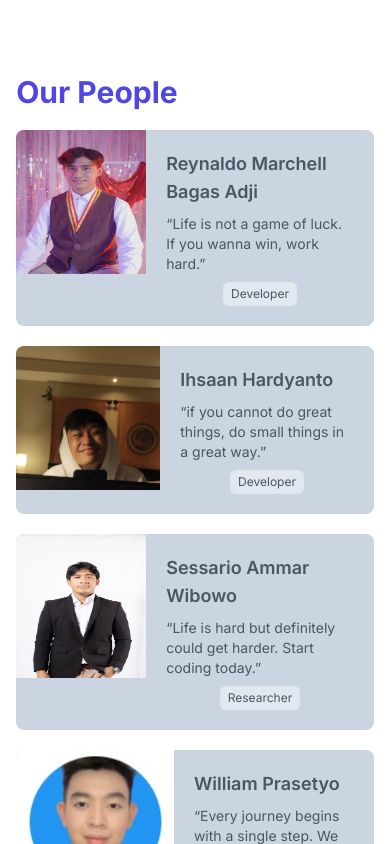
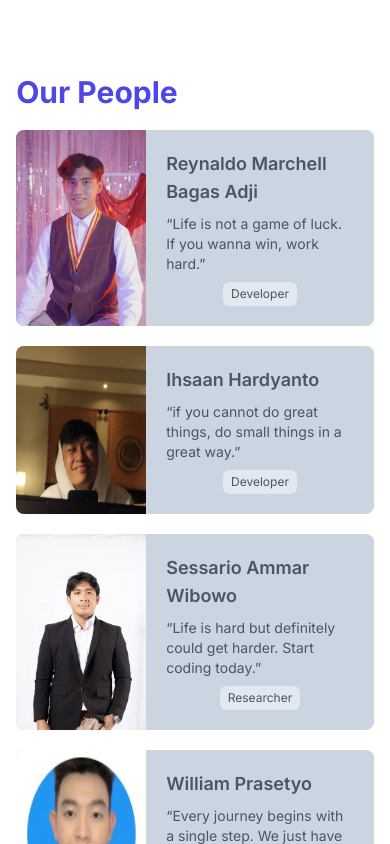
Before and after one commit to reynaldomarchell/bimsq-sort, a React (Vite) app: page / in a window 390 px wide. Shown: the part 3620-4464 px from the top of the page. Built offline with nearby package versions, Linux system fonts and the light colour scheme.

Commit message:
fix: change responsiveness in peoples section

```diff
--- a/src/components/ui/Home/PeopleItem.jsx
+++ b/src/components/ui/Home/PeopleItem.jsx
@@ -6,8 +6,8 @@ function PeopleItem({ name, imgUrl, role, instagram, quotes }) {
       rel="noreferrer"
       className="bg-slate-300 dark:bg-slate-800 flex rounded-lg overflow-hidden hover:bg-slate-100 dark:hover:bg-slate-600 hover:-translate-y-2 transform transition"
     >
-      <img src={imgUrl} alt={name} className="w-2/4 h-36 md:h-48" />
-      <div className="w-5/6 p-5 text-gray-600 dark:text-gray-300 ">
+      <img src={imgUrl} alt={name} className="w-2/4 h-full overflow-hidden" />
+      <div className="w-5/6 p-5 text-gray-600 dark:text-gray-300 flex flex-col justify-center">
         <h3 className="text-lg md:text-xl mb-2 md:mb-3 font-semibold">
           {name}
         </h3>
```
